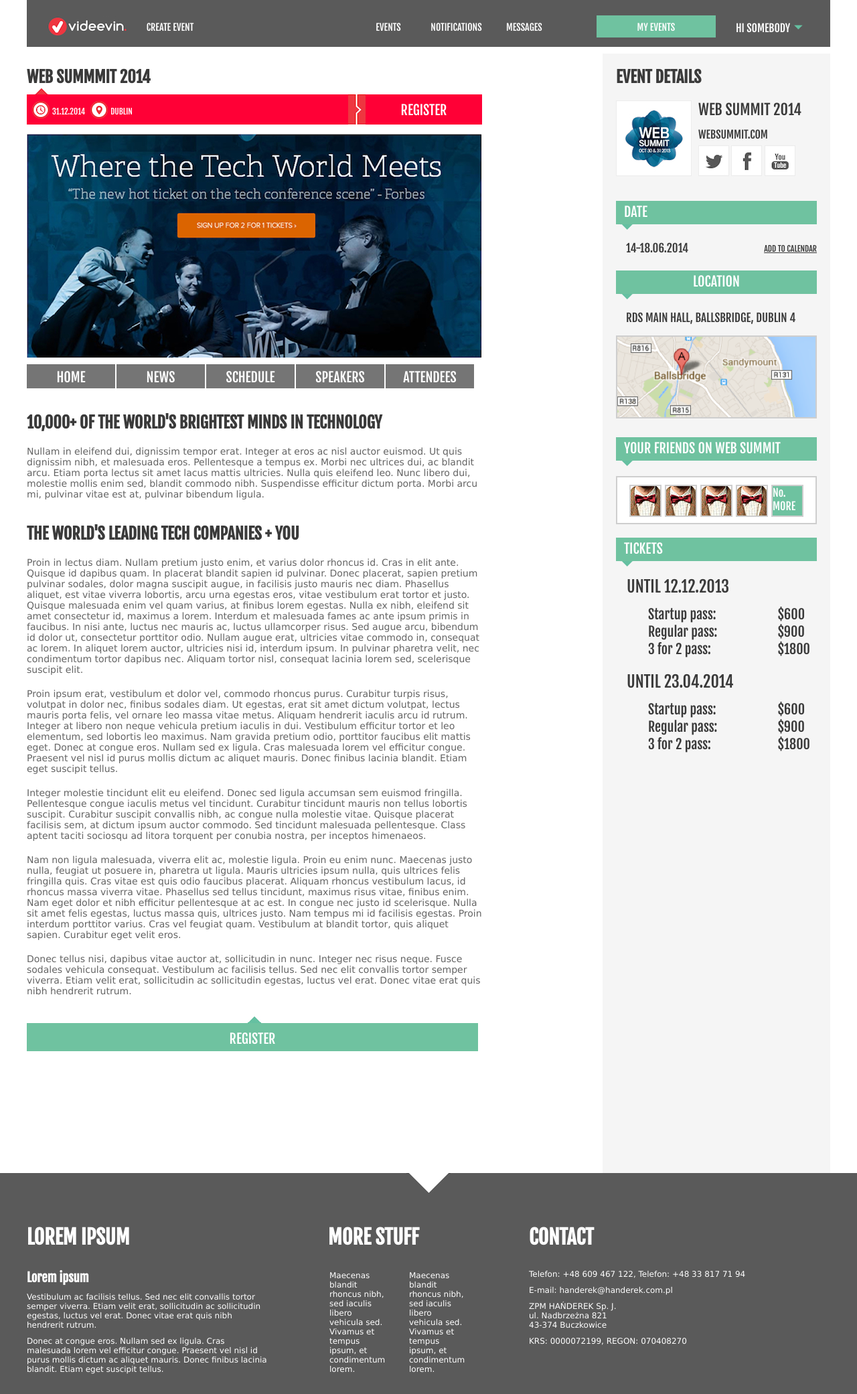
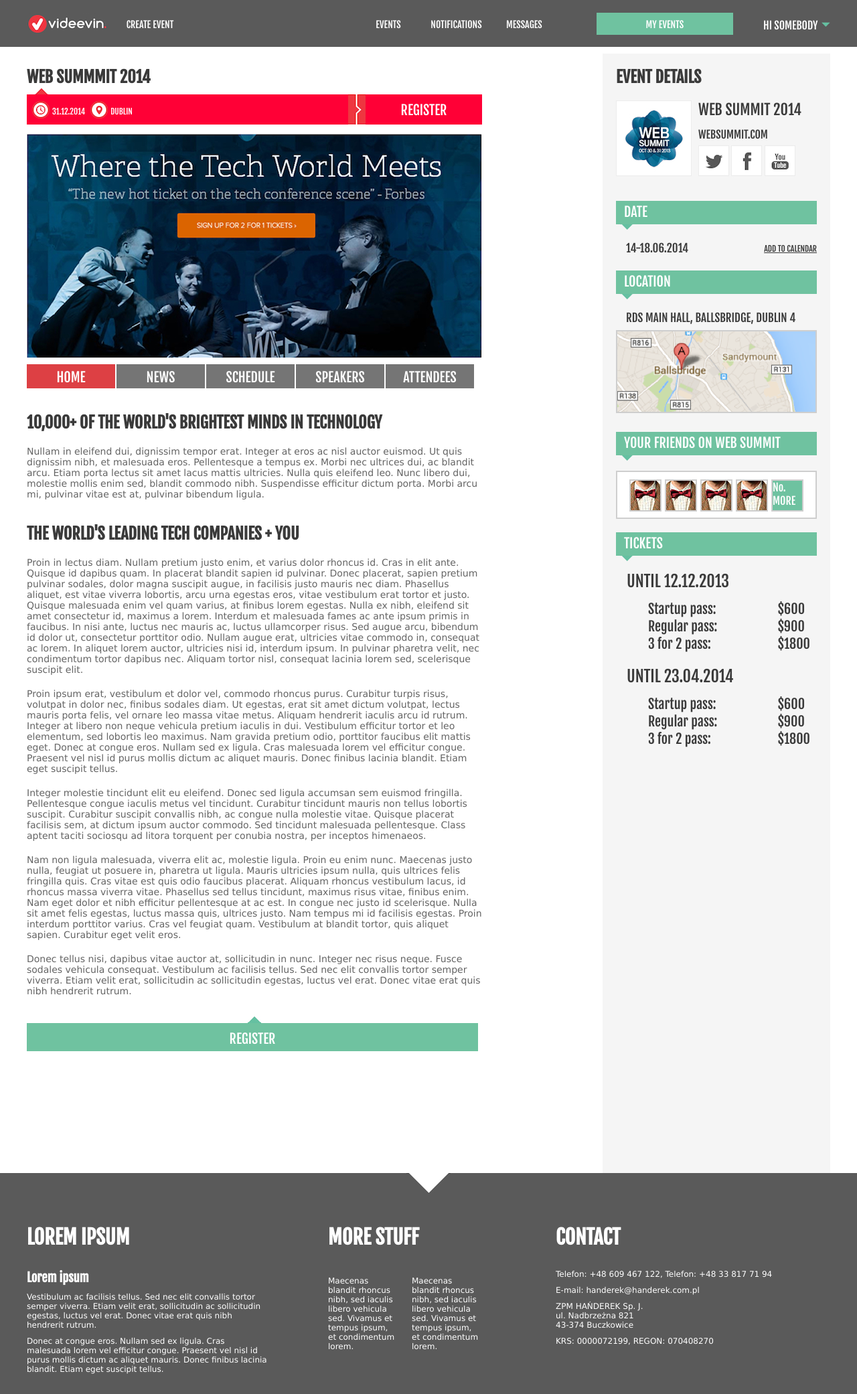
Before and after one commit to JagodaK/videevin, a plain HTML site: page index.html in a window 1280 px wide. Shown: the whole page at 67% size. Drawn offline with Linux system fonts and the light colour scheme.

Commit message:
Syntax corrections

```diff
--- a/index.html
+++ b/index.html
@@ -8,6 +8,7 @@
   </head>
   <body>
   	<div class="menu">
+  		<div id="menu-holder">
 	  		<div id="menu-left">
 		  		<div id="logo"><img src="images/logo.png"></div>
 		  		<a href="#">CREATE EVENT</a>
@@ -24,6 +25,7 @@
 			 				<span class="hi">HI SOMEBODY</span>
 							<span class="arrow"></span>
 			 			</a>
+					</div>
 		 		</div>
 		 	</div>
   	</div>
@@ -47,7 +49,7 @@
 			  	<div id="photo"></div>
 			  	<div class="pages">
 			  		<ul>
-			  			<li><a href="#" class="button">HOME</a></li>
+			  			<li><a href="#" class="button active">HOME</a></li>
 			  			<li><a href="#" class="button">NEWS</a></li>
 			  			<li><a href="#" class="button">SCHEDULE</a></li>
 			  			<li><a href="#" class="button">SPEAKERS</a></li>
@@ -55,11 +57,11 @@
 			  		</ul>
 			  	</div>
 			  	<div class="text">
-			  		<div id="text1">
+			  		<div class="text-block">
 			  			<h2>10,000+ OF THE WORLD'S BRIGHTEST MINDS IN TECHNOLOGY</h2>
 			  			<p>Nullam in eleifend dui, dignissim tempor erat. Integer at eros ac nisl auctor euismod. Ut quis dignissim nibh, et malesuada eros. Pellentesque a tempus ex. Morbi nec ultrices dui, ac blandit arcu. Etiam porta lectus sit amet lacus mattis ultricies. Nulla quis eleifend leo. Nunc libero dui, molestie mollis enim sed, blandit commodo nibh. Suspendisse efficitur dictum porta. Morbi arcu mi, pulvinar vitae est at, pulvinar bibendum ligula.</p>
 			  		</div>
-			  		<div id="text2">
+			  		<div class="text-block">
 			  			<h2>THE WORLD'S LEADING TECH COMPANIES + YOU</h2>
 			  			<p>Proin in lectus diam. Nullam pretium justo enim, et varius dolor rhoncus id. Cras in elit ante. Quisque id dapibus quam. In placerat blandit sapien id pulvinar. Donec placerat, sapien pretium pulvinar sodales, dolor magna suscipit augue, in facilisis justo mauris nec diam. Phasellus aliquet, est vitae viverra lobortis, arcu urna egestas eros, vitae vestibulum erat tortor et justo. Quisque malesuada enim vel quam varius, at finibus lorem egestas. Nulla ex nibh, eleifend sit amet consectetur id, maximus a lorem. Interdum et malesuada fames ac ante ipsum primis in faucibus. In nisi ante, luctus nec mauris ac, luctus ullamcorper risus. Sed augue arcu, bibendum id dolor ut, consectetur porttitor odio. Nullam augue erat, ultricies vitae commodo in, consequat ac lorem. In aliquet lorem auctor, ultricies nisi id, interdum ipsum. In pulvinar pharetra velit, nec condimentum tortor dapibus nec. Aliquam tortor nisl, consequat lacinia lorem sed, scelerisque suscipit elit.</p></br>
 			  			<p>Proin ipsum erat, vestibulum et dolor vel, commodo rhoncus purus. Curabitur turpis risus, volutpat in dolor nec, finibus sodales diam. Ut egestas, erat sit amet dictum volutpat, lectus mauris porta felis, vel ornare leo massa vitae metus. Aliquam hendrerit iaculis arcu id rutrum. Integer at libero non neque vehicula pretium iaculis in dui. Vestibulum efficitur tortor et leo elementum, sed lobortis leo maximus. Nam gravida pretium odio, porttitor faucibus elit mattis eget. Donec at congue eros. Nullam sed ex ligula. Cras malesuada lorem vel efficitur congue. Praesent vel nisl id purus mollis dictum ac aliquet mauris. Donec finibus lacinia blandit. Etiam eget suscipit tellus.</p></br>
@@ -88,21 +90,21 @@
 		  			</ul>
 		  		</div>
 		  	</div>
-		  	<div class="date">
+		  	<div class="box">
 		  		<a href="#" class="button" class="green-short">DATE</a>
 		  		<div class="tooth-little"></div>
 		  		<p class="p-left" id="date">14-18.06.2014</p>
 		  		<p class="p-right"><a href="#">ADD TO CALENDAR</a></p>
 		  	</div>
-		  	<div class="date">
-		  		<a href="#" class="button" class="green-short" id="location">LOCATION</a>
+		  	<div class="box" id="location">
+		  		<a href="#" class="button" class="green-short">LOCATION</a>
 		  		<div class="tooth-little"></div>
 		  		<p class="p-left">RDS MAIN HALL, BALLSBRIDGE, DUBLIN 4</p>
 		  		<div id="map">
 		  			<a href="#"><img src="images/map1.png"></a>
 		  		</div>
 		  	</div>
-		  	<div class="date">
+		  	<div class="box">
 		  		<a href="#" class="button" class="green-short">YOUR FRIENDS ON WEB SUMMIT</a>
 		  		<div class="tooth-little"></div>
 		  		<div class="avatars">
@@ -117,7 +119,7 @@
 			  		</div>
 		  		</div>
 		  	</div>
-		  	<div class="date">
+		  	<div class="box">
 		  		<a href="#" class="button" class="green-short">TICKETS</a>
 		  		<div class="tooth-little"></div>
 		  		<div class="until">
@@ -164,7 +166,7 @@
 	  <div id="bottom">
 	  	<div class="tooth-white"></div>
 	  	<div id="footer">
-	  		<div class="column_1_3">
+	  		<div class="first_last_column">
 	  			<div>
 		  			<h2>LOREM IPSUM</h2>
 		  			<h3>Lorem ipsum</h3>
@@ -172,18 +174,14 @@
 		  			<p>Donec at congue eros. Nullam sed ex ligula. Cras malesuada lorem vel efficitur congue. Praesent vel nisl id purus mollis dictum ac aliquet mauris. Donec finibus lacinia blandit. Etiam eget suscipit tellus.</p>
 		  		</div>
 	  		</div>
-	  		<div class="column_2">
+	  		<div class="middle_column">
 	  			<div>
 	  				<h2>MORE STUFF</h2>
-	  				<table>
-		  				<tr>
-		  					<td>Maecenas blandit rhoncus nibh, sed iaculis libero vehicula sed. Vivamus et tempus ipsum, et condimentum lorem.</td>
-		  					<td id="table-right">Maecenas blandit rhoncus nibh, sed iaculis libero vehicula sed. Vivamus et tempus ipsum, et condimentum lorem.</td>
-		  				</tr>
-		  			</table>
+	  				<p>Maecenas blandit rhoncus nibh, sed iaculis libero vehicula sed. Vivamus et tempus ipsum, et condimentum lorem.</p>
+		  			<p>Maecenas blandit rhoncus nibh, sed iaculis libero vehicula sed. Vivamus et tempus ipsum, et condimentum lorem.</p>
 	  			</div>
 	  		</div>
-	  		<div class="column_1_3">
+	  		<div class="first_last_column">
 	  			<div>
 	  				<h2>CONTACT</h2>
 	  				<p>Telefon: +48 609 467 122, Telefon: +48 33 817 71 94</p>
--- a/konferencja.css
+++ b/konferencja.css
@@ -50,10 +50,15 @@ body {
 }
 
 .menu {
-  width: 1200px;
+  width: 100%;
   height: 70px;
   margin: 0 auto;
   background: #5A5A5A;
+}
+
+#menu-holder {
+  width: 1200px;
+  margin: 0 auto;
 }
 
 #menu-left {
@@ -63,13 +68,14 @@ body {
 #menu-right {
   width: 700px;
   float: right;
+  margin-left: 30px;
 }
 
 #logo {
   width: 120px;
   height: 30px;
-  margin: 0 24px 0 30px;
-  padding-top: 24px;
+  margin: 0 24px 0 0px;
+  padding-top: 20px;
   float: left;
 }
 
@@ -82,7 +88,7 @@ body {
 }
 
 .menu #green-btn {
-  width: 178px;
+  width: 204px;
   background: #6FC2A0;
 }
 
@@ -95,8 +101,8 @@ body {
 
 #nickname {
   height: 80px;
-  width: 140px;
-  float: left;
+  width: 100px;
+  float: right;
   margin-left: 30px;
 }
 
@@ -139,7 +145,7 @@ body {
   text-decoration: none;
   color: #FFFFFF;
   text-align: center;
-  margin-top: 23px;
+  margin-top: 19px;
   /*margin-left: 24px;*/
   padding: 9px 0 0 0;
 }
@@ -266,6 +272,10 @@ body {
   background: #DD4044;
 }
 
+.pages a.active {
+  background: #DD4044;
+}
+
 #last-element {
   margin-right: 0;
 }
@@ -329,6 +339,10 @@ body {
   float: left;
 }
 
+#right a {
+  text-align: left;
+}
+
 #event_details {
   width: 300px;
   height: 180px;
@@ -376,7 +390,7 @@ body {
   border: 1px solid #ECECEC;
 }
 
-.date .button, .green-short, .photo, #more {
+.box .button, .green-short, .photo, #more {
   width: 288px;
   height: 27px;
   background: #6FC2A0;
@@ -388,21 +402,24 @@ body {
   padding: 4px 0 4px 12px;
 }
 
-.date p a {
+.box a {
+  text-align: left;
+}
+
+.box p a {
   display: inline-block;
   color: #3A3A3A;
 }
 
-.date .p-left {
-  margin: 16px 0 28px 35px;
+.box .p-left {
+  margin: 16px 0 20px 35px;
   font-size: 17px;
 }
 
-.date .p-right {
+.box .p-right {
   float: right;
   margin: 20px 20px 0 0;
   font-size: 12px;
-  /*text-decoration: underline;*/
 }
 
 #date {
@@ -546,13 +563,19 @@ body {
   margin-bottom: 30px;
 }
 
-#footer p, td {
+#footer p {
   font-size: 12px;
   font-family: Verdana;
   margin-top: 10px;
 }
 
-#footer .column_1_3 {
+.middle_column p {
+  width: 100px;
+  float: left;
+  margin-right: 25px;
+}
+
+#footer .first_last_column {
   width: 360px;
   height: 220px;
   background: #5A5A5A;
@@ -560,16 +583,8 @@ body {
   font-weight: lighter;
 }
 
-#footer td {
-  width: 105px;
-}
-
-#table-right {
-  padding-left: 30px;
-}
-
-#footer .column_2 {
-  width: 210px;
+#footer .middle_column {
+  width: 250px;
   height: 220px;
   float: left;
   margin: 0 90px 0 90px;
```
Lines whose indentation alone changed are shown as unchanged.
